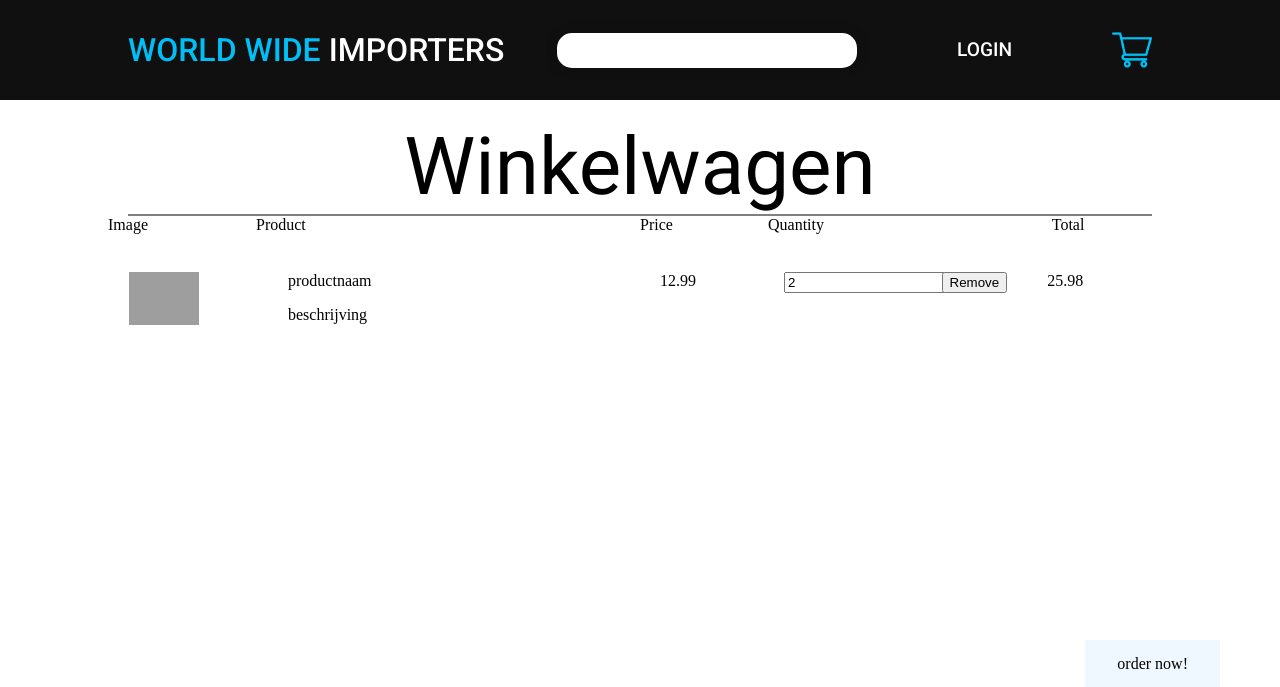
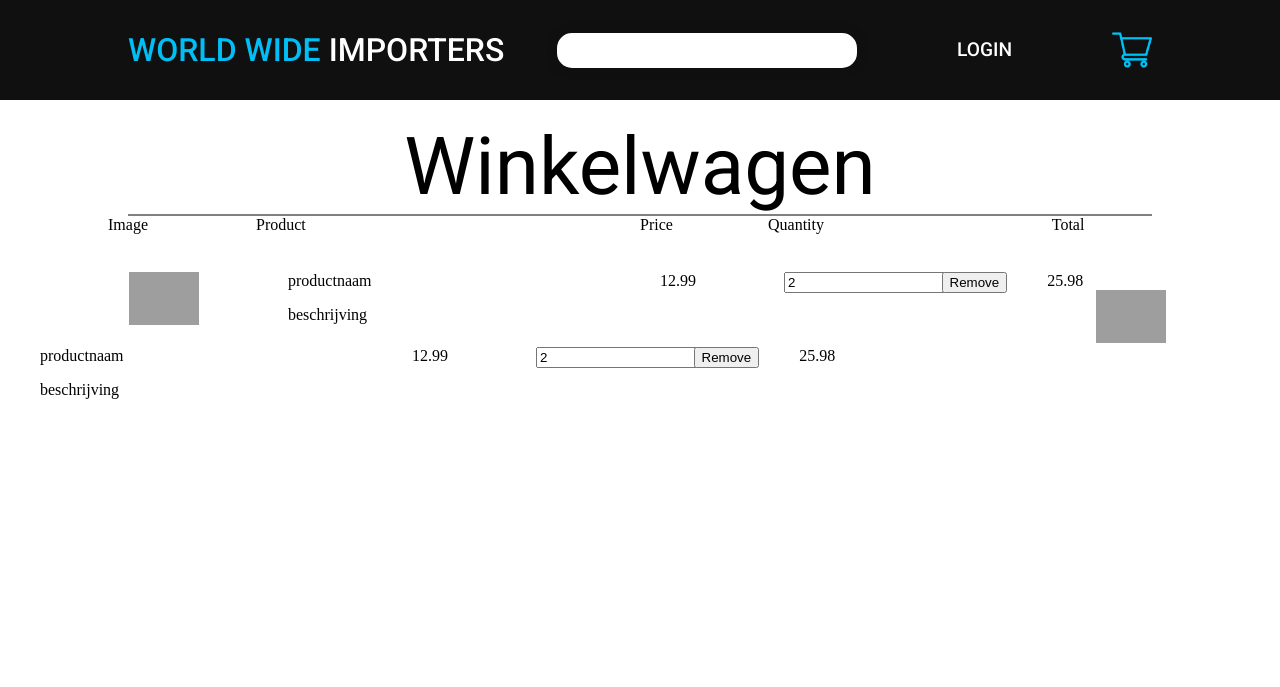
Before and after one commit to JanPetertje/webshop, a PHP site: page /winkelwagen in a window 1280 px wide. Shown: the top 687 px of the page. Run offline with PHP 8.4, Linux system fonts and the light colour scheme; grey boxes are pictures that could not be loaded.

Commit message:
Veranderingen met de div voor de winkelwagen

```diff
--- a/views/winkelwagen.php
+++ b/views/winkelwagen.php
@@ -44,6 +44,25 @@
     <div>
         <ul style="list-style-type:none">
           <li>
+              <div class="product1">
+                  <div class="product-image">
+                      <img src= https://upload.wikimedia.org/wikipedia/commons/9/92/The_death.png class="grim">
+                  </div>
+                  <div class="product-details">
+                      <div class="product-title"> productnaam </div>
+                      <p class="product-description"> beschrijving </p>
+                  </div>
+                  <div class="product-price">12.99</div>
+                  <div class="product-quantity">
+                      <input type="number" value="2" min="1">
+                  </div>
+                  <div class="product-removal">
+                      <button class="remove-product">
+                          Remove
+                      </button>
+                  </div>
+                  <div class="product-line-price2">25.98</div>
+              </div>
               <div class="product1">
                   <div class="product-image">
                       <img src= https://upload.wikimedia.org/wikipedia/commons/9/92/The_death.png class="grim">
```
Also changed, not shown: inc/css/winkelwagen.css (+2 -5 lines).
